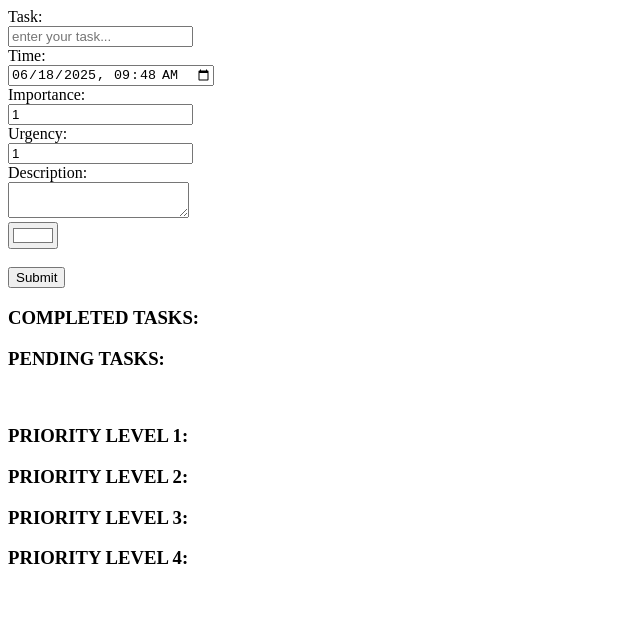
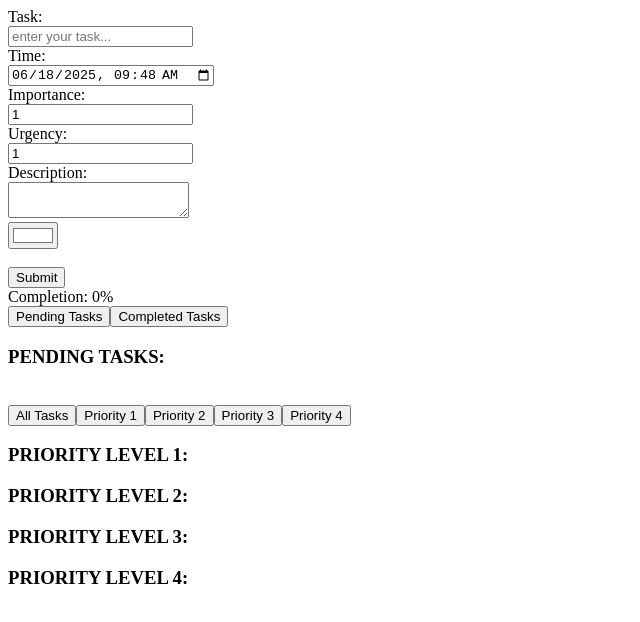
Before and after one commit to roy-herzlichkeit/Apple-TODO, a React (Vite) app: page / in a window 1280 px wide. Shown: the top 622 px of the page, without its empty margins (0-640 px from the left). Built offline with nearby package versions, Linux system fonts and the light colour scheme; the HTML template or start-up script is replaced by a standard one.

Commit message:
Commit-10: v0.5.1

```diff
--- a/src/components/CompletedTasks.jsx
+++ b/src/components/CompletedTasks.jsx
@@ -25,7 +25,10 @@ const CompletedTasks = ({ list, onEdit }) => {
     <div>
       <h3>COMPLETED TASKS:</h3>
       {
-        list.map(item => !item.status && <Task key={item.id} desc={item.desc} title={item.title} remTime={item.remTime} color={item.color} handleDeletion={() => handleDeletion(item.id)} handleToggle={() => handleToggle(item.id)} handleEdit={() => handleEdit(item.id)} />)
+        list
+          .filter(item => !item.status)
+          .sort((a, b) => new Date(a.remTime) - new Date(b.remTime))
+          .map(item => <Task key={item.id} desc={item.desc} title={item.title} remTime={item.remTime} color={item.color} handleDeletion={() => handleDeletion(item.id)} handleToggle={() => handleToggle(item.id)} handleEdit={() => handleEdit(item.id)} />)
       }
     </div>
   );
--- a/src/components/PendingTasks.jsx
+++ b/src/components/PendingTasks.jsx
@@ -1,10 +1,11 @@
-import { useMemo, useCallback } from "react";
+import { useState, useMemo, useCallback } from "react";
 import { useSnapshot } from "valtio";
 import Task from "./Task";
 import { store } from "../utils";
 
 const PendingTasks = ({ list, onEdit }) => {
   const snap = useSnapshot(store);
+  const [filter, setFilter] = useState("all");
   const grouped = useMemo(() => {
     return snap.list
       .filter(item => item.status)
@@ -35,22 +36,37 @@ const PendingTasks = ({ list, onEdit }) => {
         PENDING TASKS:
       </h3>
       <br />
-      <h3>
-        PRIORITY LEVEL 1:
-      </h3>
-      {grouped[1].map(item => <Task key={item.id} color={item.color} desc={item.desc} title={item.title} priority={item.priority} remTime={item.remTime} handleDeletion={() => handleDeletion(item.id)} handleToggle={() => handleToggle(item.id)} handleEdit={() => handleEdit(item.id)} />)}
-      <h3>
-        PRIORITY LEVEL 2:
-      </h3>
-      {grouped[2].map(item => <Task key={item.id} color={item.color} desc={item.desc} title={item.title} priority={item.priority} remTime={item.remTime} handleDeletion={() => handleDeletion(item.id)} handleToggle={() => handleToggle(item.id)} handleEdit={() => handleEdit(item.id)} />)}
-      <h3>
-        PRIORITY LEVEL 3:
-      </h3>
-      {grouped[3].map(item => <Task key={item.id} color={item.color} desc={item.desc} title={item.title} priority={item.priority} remTime={item.remTime} handleDeletion={() => handleDeletion(item.id)} handleToggle={() => handleToggle(item.id)} handleEdit={() => handleEdit(item.id)} />)}
-      <h3>
-        PRIORITY LEVEL 4:
-      </h3>
-      {grouped[4].map(item => <Task key={item.id} color={item.color} desc={item.desc} title={item.title} priority={item.priority} remTime={item.remTime} handleDeletion={() => handleDeletion(item.id)} handleToggle={() => handleToggle(item.id)} handleEdit={() => handleEdit(item.id)} />)}
+      <div>
+        <button onClick={() => setFilter("all")}>All Tasks</button>
+        <button onClick={() => setFilter(1)}>Priority 1</button>
+        <button onClick={() => setFilter(2)}>Priority 2</button>
+        <button onClick={() => setFilter(3)}>Priority 3</button>
+        <button onClick={() => setFilter(4)}>Priority 4</button>
+      </div>
+      {(filter === "all" || filter === 1) && (
+        <>
+          <h3>PRIORITY LEVEL 1:</h3>
+          {grouped[1].slice().sort((a, b) => new Date(a.remTime) - new Date(b.remTime)).map(item => <Task key={item.id} color={item.color} desc={item.desc} title={item.title} priority={item.priority} remTime={item.remTime} handleDeletion={() => handleDeletion(item.id)} handleToggle={() => handleToggle(item.id)} handleEdit={() => handleEdit(item.id)} />)}
+        </>
+      )}
+      {(filter === "all" || filter === 2) && (
+        <>
+          <h3>PRIORITY LEVEL 2:</h3>
+          {grouped[2].slice().sort((a, b) => new Date(a.remTime) - new Date(b.remTime)).map(item => <Task key={item.id} color={item.color} desc={item.desc} title={item.title} priority={item.priority} remTime={item.remTime} handleDeletion={() => handleDeletion(item.id)} handleToggle={() => handleToggle(item.id)} handleEdit={() => handleEdit(item.id)} />)}
+        </>
+      )}
+      {(filter === "all" || filter === 3) && (
+        <>
+          <h3>PRIORITY LEVEL 3:</h3>
+          {grouped[3].slice().sort((a, b) => new Date(a.remTime) - new Date(b.remTime)).map(item => <Task key={item.id} color={item.color} desc={item.desc} title={item.title} priority={item.priority} remTime={item.remTime} handleDeletion={() => handleDeletion(item.id)} handleToggle={() => handleToggle(item.id)} handleEdit={() => handleEdit(item.id)} />)}
+        </>
+      )}
+      {(filter === "all" || filter === 4) && (
+        <>
+          <h3>PRIORITY LEVEL 4:</h3>
+          {grouped[4].slice().sort((a, b) => new Date(a.remTime) - new Date(b.remTime)).map(item => <Task key={item.id} color={item.color} desc={item.desc} title={item.title} priority={item.priority} remTime={item.remTime} handleDeletion={() => handleDeletion(item.id)} handleToggle={() => handleToggle(item.id)} handleEdit={() => handleEdit(item.id)} />)}
+        </>
+      )}
     </div>
   );
 }
--- a/src/components/Task.jsx
+++ b/src/components/Task.jsx
@@ -1,8 +1,8 @@
 import React, { memo, useMemo } from "react";
 import { calculateRemaining } from "../utils";
 
-const Task = ({ title, desc, remTime, color, priority=0, handleToggle, handleDeletion, handleEdit }) => {
-  const remaining = useMemo(() => calculateRemaining(remTime), [remTime]);
+const Task = ({ title, desc, remTime, color, priority = 0, handleToggle, handleDeletion, handleEdit }) => {
+    const remaining = useMemo(() => calculateRemaining(remTime), [remTime]);
 
     return (
         <>
--- a/src/components/User.jsx
+++ b/src/components/User.jsx
@@ -8,6 +8,9 @@ import { store, getLocalDateTime } from "../utils";
 const User = () => {
     const snap = useSnapshot(store);
     const list = snap.list;
+    const totalCount = list.length;
+    const completedCount = list.filter(item => !item.status).length;
+    const completionPercentage = totalCount ? (completedCount / totalCount) * 100 : 0;
     const [title, setTitle] = useState("");
     const [remTime, setRemTime] = useState(() => getLocalDateTime());
     const [importance, setImportance] = useState(1);
@@ -15,6 +18,7 @@ const User = () => {
     const [priority, setPriority] = useState(4);
     const [desc, setDesc] = useState("");
     const [color, setColor] = useState("#ffffff");
+    const [view, setView] = useState("pending");
 
     const onEdit = (taskTitle, taskTime, taskImportance, taskUrgency, taskPriority, taskDesc, taskColor) => {
         if (title) {
@@ -51,8 +55,15 @@ const User = () => {
                     setColor("#ffffff");
                 }}
             />
-            <CompletedTasks list={list} onEdit={onEdit} />
-            <PendingTasks list={list} onEdit={onEdit} />
+            <div>
+                Completion: {completionPercentage.toFixed(0)}%
+            </div>
+            <div>
+                <button onClick={() => setView("pending")}>Pending Tasks</button>
+                <button onClick={() => setView("completed")}>Completed Tasks</button>
+            </div>
+            {view === "completed" && <CompletedTasks list={list} onEdit={onEdit} />}
+            {view === "pending" && <PendingTasks list={list} onEdit={onEdit} />}
         </div>
     );
 }
```
